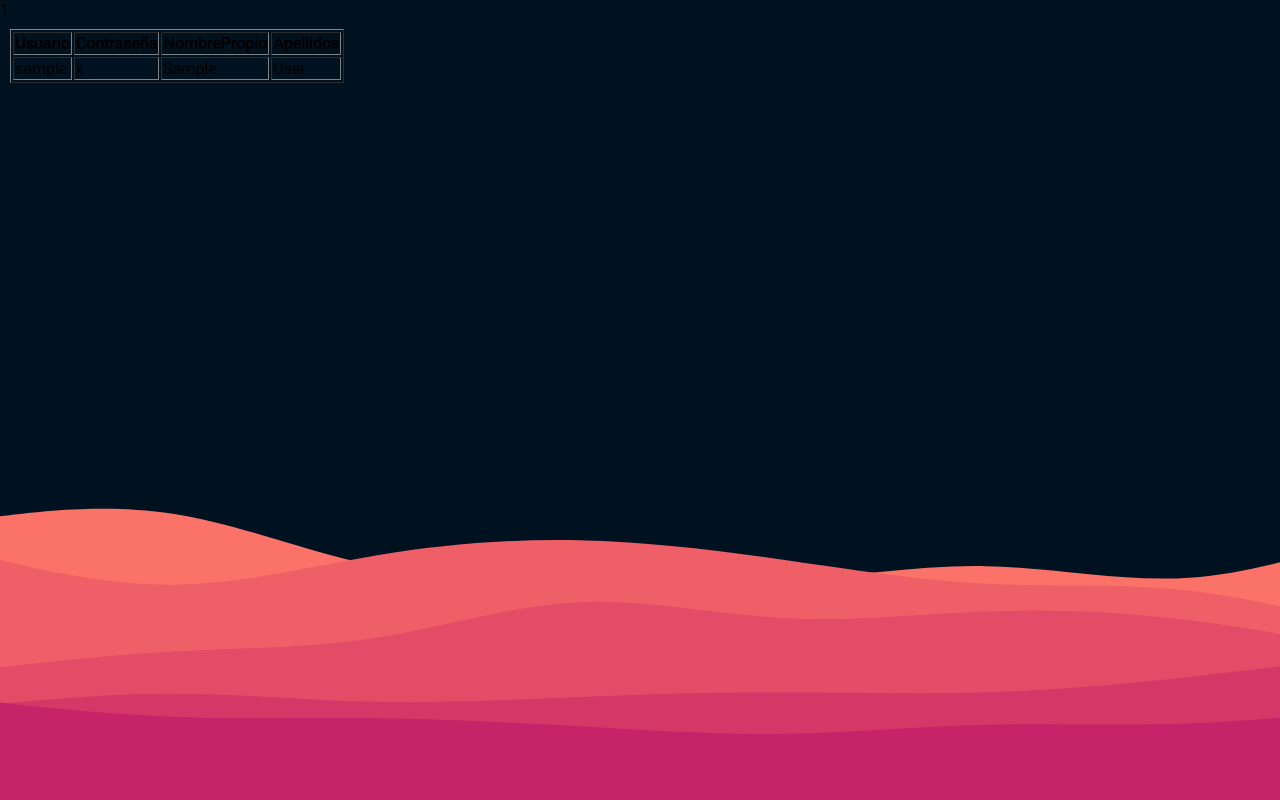
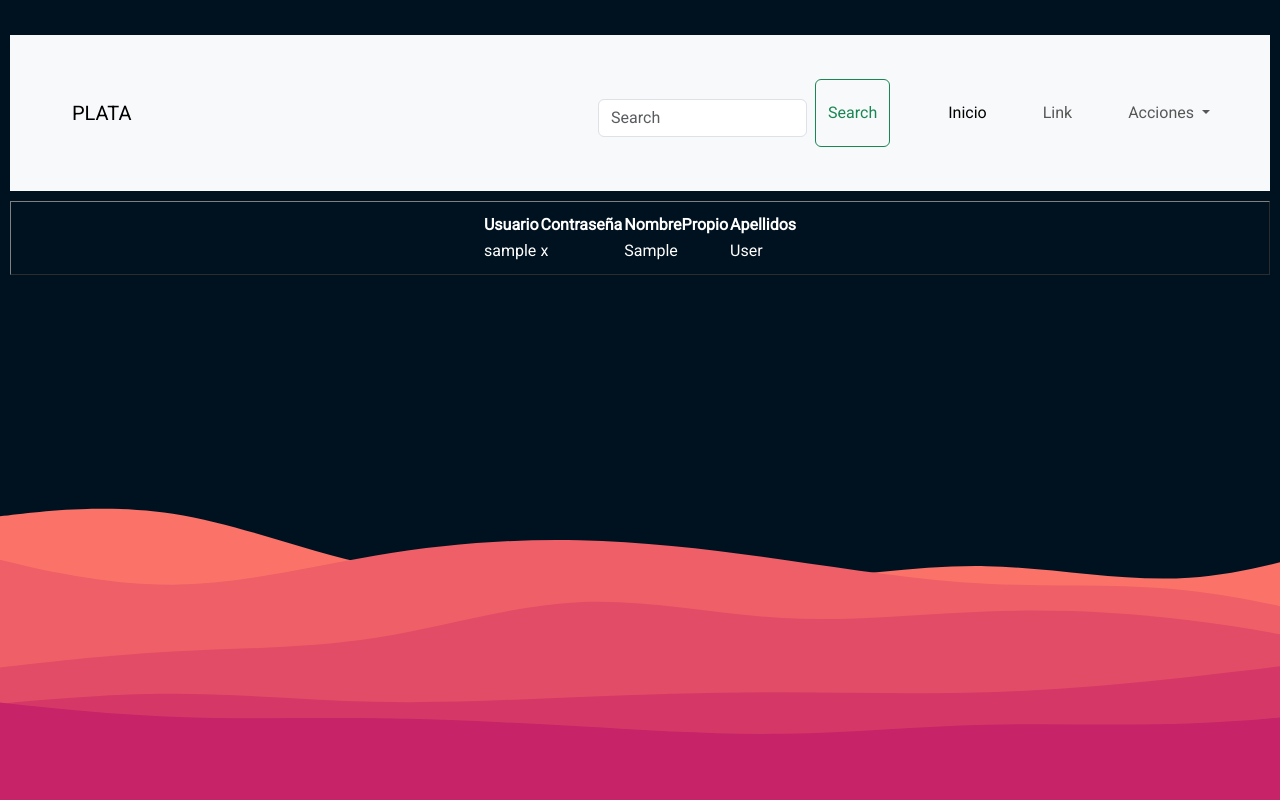
Before and after one commit to rebedul/2dam, a PHP site: page /crud/read.php in a window 1280 px wide. Run offline with PHP 8.4, Linux system fonts and the light colour scheme; tables that the repository leaves empty or names only in its code hold one stand-in row (values such as "Sample post").

Commit message:
Ultimos cambios

```diff
--- a/crud/con_db.php
+++ b/crud/con_db.php
@@ -1,11 +1,4 @@
 <?php
-
-
-    $variable = 1;
-    $_variable = 1;
-    echo $_variable;
-
-
 //"server","usuario","password","basedatos"
 $servidor="localhost";
 $usuario="root";
--- a/crud/create.html
+++ b/crud/create1.php
@@ -7,7 +7,11 @@
     <link rel="stylesheet" href="./css/style.css">
 </head>
 <body>
-    <form action="create.php" method="post">
+    <?php
+    include("header.html");
+    ?>
+
+    <form action="create2.php" method="post">
         <input type="text" name="username" placeholder="Nombre"><br>
         <input type="password" name="password" placeholder="contraseña"><br>
         <input type="text" name="name" placeholder="Nombre propio"><br>
--- a/crud/create.php
+++ b/crud/create2.php
@@ -1,6 +1,8 @@
 <?php
 
 include("con_db.php");
+$conexion = mysqli_connect($servidor,$usuario,$pass,$db);
+
 
 echo '<link href="/css/style.css" type="text/css" rel="stylesheet">';
 
@@ -38,7 +40,7 @@
     echo "Registro ".$username." grabado correctamente<br>";
     echo "</p>";
     echo "Regresando al formulario...";
-    header("Refresh:3; url=create.html");
+    header("Refresh:0; url=create1.php");
     }
 
 
--- a/crud/header.html
+++ b/crud/header.html
@@ -5,11 +5,49 @@
     <meta charset="UTF-8">
     <meta name="viewport" content="width=device-width, initial-scale=1.0">
     <title>Document</title>
+    <link href="https://cdn.jsdelivr.net/npm/bootstrap@5.3.2/dist/css/bootstrap.min.css" rel="stylesheet" integrity="sha384-T3c6CoIi6uLrA9TneNEoa7RxnatzjcDSCmG1MXxSR1GAsXEV/Dwwykc2MPK8M2HN" crossorigin="anonymous">
+    <script src="https://cdn.jsdelivr.net/npm/bootstrap@5.3.2/dist/js/bootstrap.bundle.min.js" integrity="sha384-C6RzsynM9kWDrMNeT87bh95OGNyZPhcTNXj1NW7RuBCsyN/o0jlpcV8Qyq46cDfL" crossorigin="anonymous"></script>
     <link rel="stylesheet" href="style.css">
 </head>
 
-<body>
-    <h1 class="encabezado">CRUD BASE DE DATOS -PLATA-</h1>
+<a>
+    <nav class="navbar navbar-expand-lg bg-body-tertiary">
+        <div class="container-fluid">
+          <a class="navbar-brand" href="index.php">PLATA</a>
+          <button class="navbar-toggler" type="button" data-bs-toggle="collapse" data-bs-target="#navbarSupportedContent" aria-controls="navbarSupportedContent" aria-expanded="false" aria-label="Toggle navigation">
+            <span class="navbar-toggler-icon"></span>
+          </button>
+          <div class="collapse navbar-collapse" id="navbarSupportedContent">
+
+           <div class="menu">
+            <ul class="navbar-nav me-auto mb-2 mb-lg-0">
+              <li class="nav-item">
+                <a class="nav-link active" aria-current="page" href="#">Inicio</a>
+              </li>
+              <li class="nav-item">
+                <a class="nav-link" href="#">Link</a>
+              </li>
+              <li class="nav-item dropdown">
+                <a class="nav-link dropdown-toggle" href="#" role="button" data-bs-toggle="dropdown" aria-expanded="false">
+                  Acciones
+                </a>
+                <ul class="dropdown-menu">
+                  <li><a class="dropdown-item" href="#">Altas</a></li>
+                  <li><a class="dropdown-item" href="#">Bajas</a></li>
+                  <li><hr class="dropdown-divider"></li>
+                  <li><a class="dropdown-item" href="#">Modificaciones</a></li>
+                </ul>
+              </li>
+            </ul>
+            </div>
+
+            <form class="d-flex" role="search">
+              <input class="form-control me-2" type="search" placeholder="Search" aria-label="Search">
+              <button class="btn btn-outline-success" type="submit">Search</button>
+            </form>
+          </div>
+        </div>
+      </nav>
 </body>
 
 </html>
--- a/crud/index.php
+++ b/crud/index.php
@@ -13,7 +13,7 @@
     ?>
 
     <div class="contenedor">
-        <a class="titulo" href="create.html">CREAR</a>
+        <a class="titulo" href="create1.php">CREAR</a>
         <a class="titulo" href="read.php">LISTAR</a>
         <a class="titulo" href="read.php">ELIMINAR</a>
     </div>
--- a/crud/read.php
+++ b/crud/read.php
@@ -7,7 +7,10 @@
     <link rel="stylesheet" href="style.css">
 </head>
 <body>
+
     <?php
+        include("header.html");
+
        //include("con_db.php");
        //otro procedimiento que sustituya a 'include'
        require_once("con_db.php");
--- a/crud/style.css
+++ b/crud/style.css
@@ -28,6 +28,15 @@
     background-color: white;
 }
 
+.menu{
+  display: flex;
+align-items: end;
+}
+
+.navbar-expand-lg .navbar-collapse {
+  flex-direction: row-reverse
+}
+
 .contenedor{
     background-color: rgba(240, 248, 255, 0.175);
     border-radius: 2rem;
@@ -54,8 +63,17 @@
 
 .cab{
     display:flex;
-    align-content: center;
-    text-align: center;
+}
+
+table{
+  color: white;
+  display: flex;
+  justify-content: center;
+
+}
+/* NO FUNCIONA */
+.form-control, .me-2{
+  margin-top: 20px;
 }
 
   /*
```
